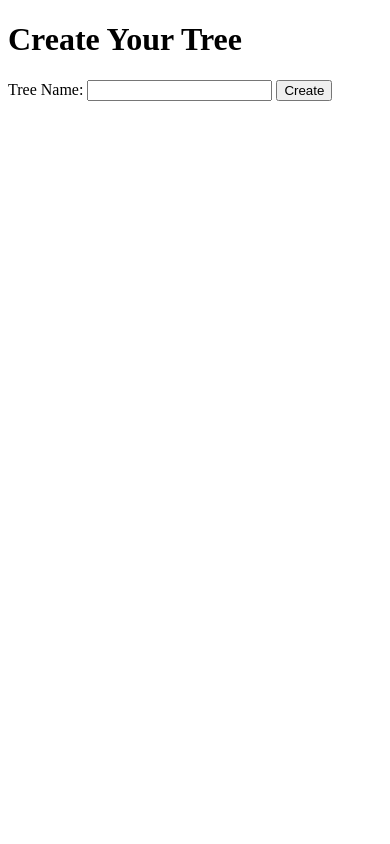
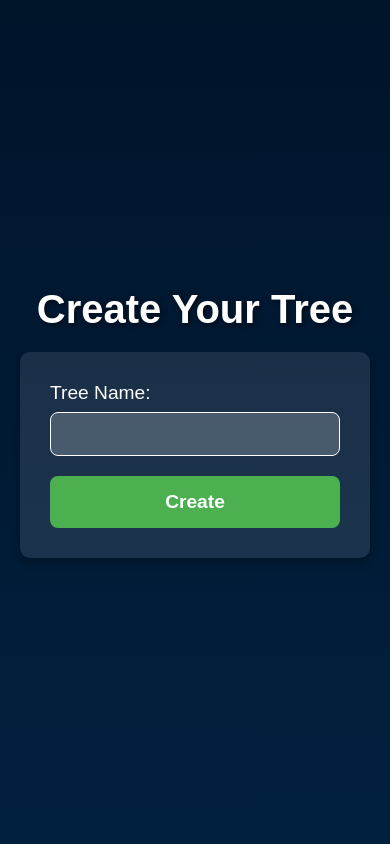
Before and after one commit to xxjimin/Lovely-Growing-Tree, a Django app: page /create_tree/1/ in a window 390 px wide. Run offline with Django 4.2, Linux system fonts and the light colour scheme.

Commit message:
최종웹 코드

```diff
--- a/lovely_growing_tree_project/settings.py
+++ b/lovely_growing_tree_project/settings.py
@@ -86,6 +86,10 @@ AUTH_PASSWORD_VALIDATORS = [
     },
 ]
 
+SESSION_ENGINE = 'django.contrib.sessions.backends.cache'
+SESSION_CACHE_ALIAS = 'default'
+
+
 # Localization settings
 LANGUAGE_CODE = 'en-us'
 TIME_ZONE = 'UTC'
--- a/tree/templates/create_Tree.html
+++ b/tree/templates/create_Tree.html
@@ -1,14 +1,95 @@
+{% load static %}
 <!DOCTYPE html>
-<html>
+<html lang="ko">
 <head>
+    <meta charset="UTF-8">
+    <meta name="viewport" content="width=device-width, initial-scale=1.0">
     <title>Create Tree</title>
+    <style>
+        /* 기본 스타일 초기화 */
+        body, h1, form, input, button {
+            margin: 0;
+            padding: 0;
+            box-sizing: border-box;
+        }
+
+        /* 전체 배경과 글꼴 설정 */
+        body {
+            font-family: 'Arial', sans-serif;
+            background: linear-gradient(to bottom, #00142a, #01203e);
+            color: #fff;
+            min-height: 100vh;
+            display: flex;
+            flex-direction: column;
+            justify-content: center;
+            align-items: center;
+            padding: 20px;
+        }
+
+        h1 {
+            font-size: 2.5rem;
+            color: #fff;
+            margin-bottom: 20px;
+            text-shadow: 2px 2px 5px rgba(0, 0, 0, 0.5);
+        }
+
+        form {
+            background-color: rgba(255, 255, 255, 0.1);
+            padding: 30px;
+            border-radius: 10px;
+            box-shadow: 0 4px 10px rgba(0, 0, 0, 0.3);
+            max-width: 400px;
+            width: 100%;
+        }
+
+        form label {
+            display: block;
+            margin-bottom: 8px;
+            font-size: 1.2rem;
+            color: #fff;
+        }
+
+        form input {
+            width: 100%;
+            padding: 12px;
+            margin-bottom: 20px;
+            border: 1px solid #fff;
+            border-radius: 8px;
+            background-color: rgba(255, 255, 255, 0.2);
+            color: #fff;
+            font-size: 1rem;
+            outline: none;
+        }
+
+        form input:focus {
+            border-color: #4caf50;
+            background-color: rgba(255, 255, 255, 0.3);
+        }
+
+        form button {
+            width: 100%;
+            padding: 15px;
+            background-color: #4caf50;
+            border: none;
+            border-radius: 8px;
+            color: white;
+            font-size: 1.2rem;
+            font-weight: bold;
+            cursor: pointer;
+            transition: background-color 0.3s ease;
+        }
+
+        form button:hover {
+            background-color: #45a049;
+        }
+    </style>
 </head>
 <body>
     <h1>Create Your Tree</h1>
     <form method="POST">
         {% csrf_token %}
-        <label>Tree Name:</label>
-        <input type="text" name="tree_name" required>
+        <label for="tree_name">Tree Name:</label>
+        <input type="text" name="tree_name" id="tree_name" required>
         <button type="submit">Create</button>
     </form>
 </body>
```
Also changed, not shown: tree/templates/tree/tree_detail.html (+45 -2 lines).
